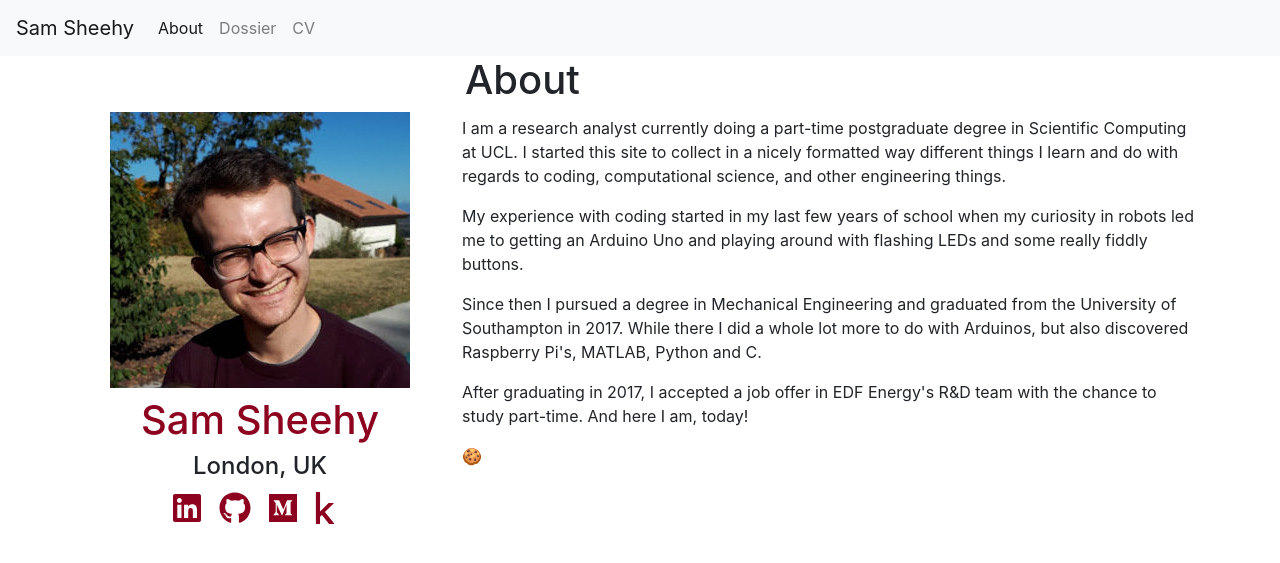
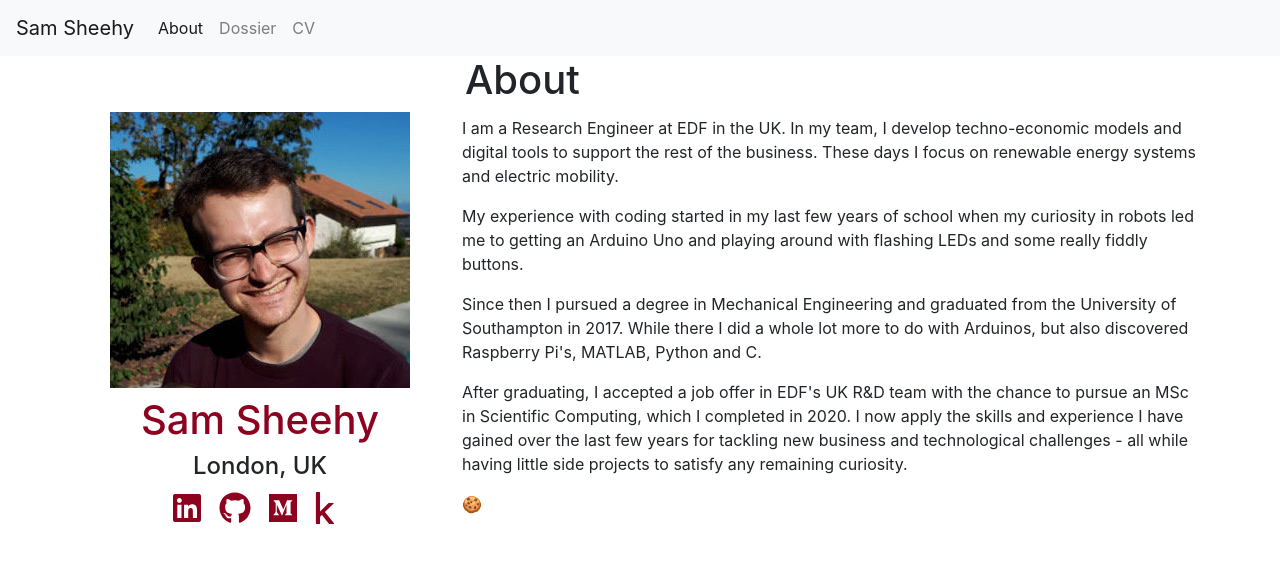
Before and after one commit to sheeshee/sheeshee.github.io, a Jekyll site: the page built from about.html, in a window 1280 px wide. Shown: the top 563 px of the page. Built offline with Jekyll 4.4.1, drawn with Linux system fonts in a browser that asks for light colours; nearby versions of some CDN libraries; emoji names are drawn with the system emoji font.

Commit message:
Update About section.

```diff
--- a/about.html
+++ b/about.html
@@ -5,11 +5,10 @@ heading: About
 ---
 <div class="m-1 px-2">
 <p>
-    I am a research analyst currently doing a part-time postgraduate
-    degree in Scientific Computing at UCL. I started this site to
-    collect in a nicely formatted way different things I learn and
-    do with regards to coding, computational science, and other
-    engineering things.
+    I am a Research Engineer at EDF in the UK. In my team, I develop
+    techno-economic models and digital tools to support the rest of
+    the business. These days I focus on renewable energy systems and
+    electric mobility.
 </p>
 
 <p>
@@ -26,8 +25,12 @@ heading: About
 </p>
 
 <p>
-    After graduating in 2017, I accepted a job offer in EDF Energy's R&D
-    team with the chance to study part-time. And here I am, today!
+    After graduating, I accepted a job offer in EDF's UK R&D
+    team with the chance to pursue an MSc in Scientific Computing, which
+    I completed in 2020. I now apply the skills and experience I have gained
+    over the last few years for tackling new business and technological
+    challenges - all while having little side projects to satisfy any
+    remaining curiosity.
 </p>
 
 <p class="d-flex justify-content-center justify-content-sm-start">
```
